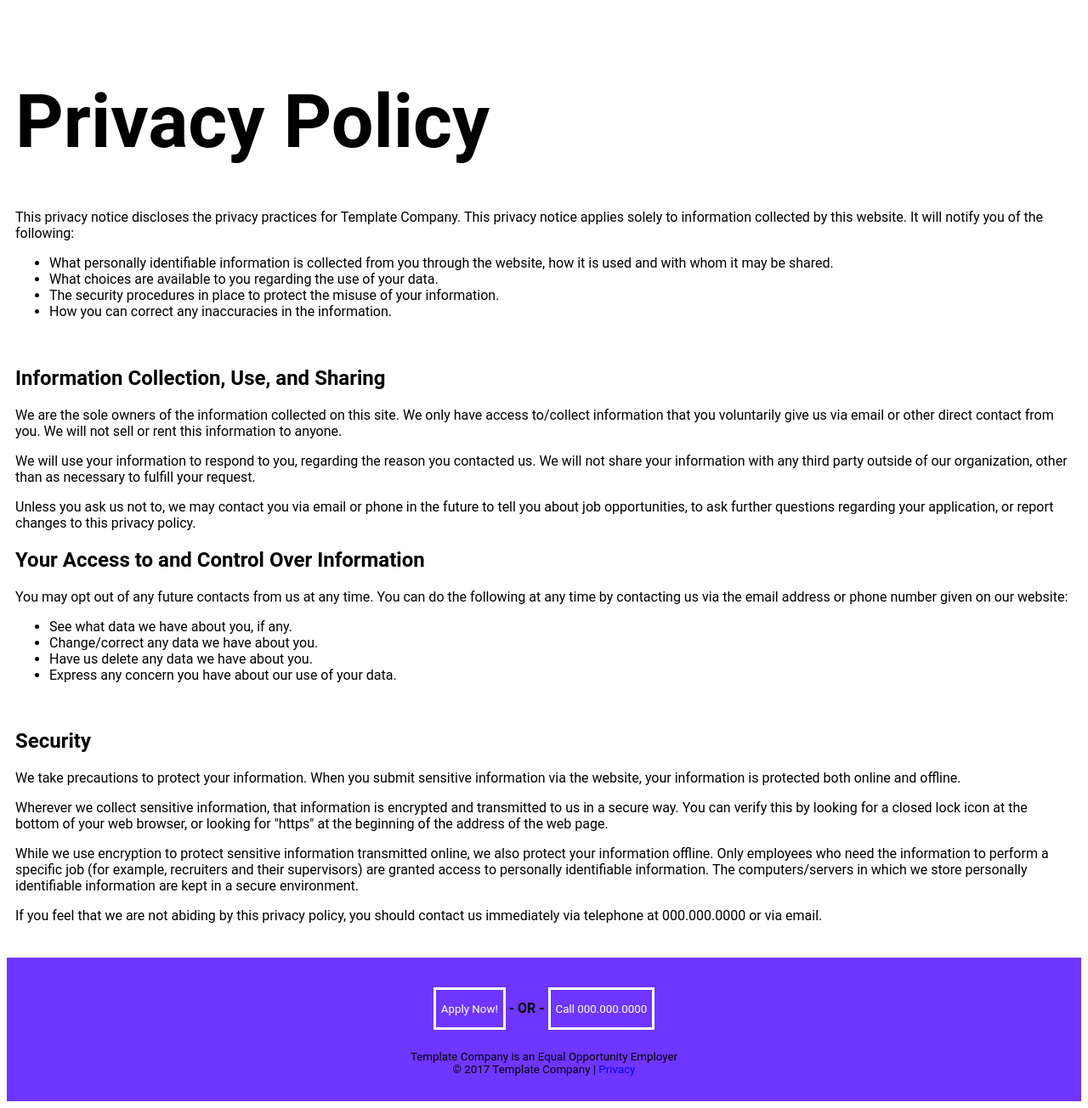
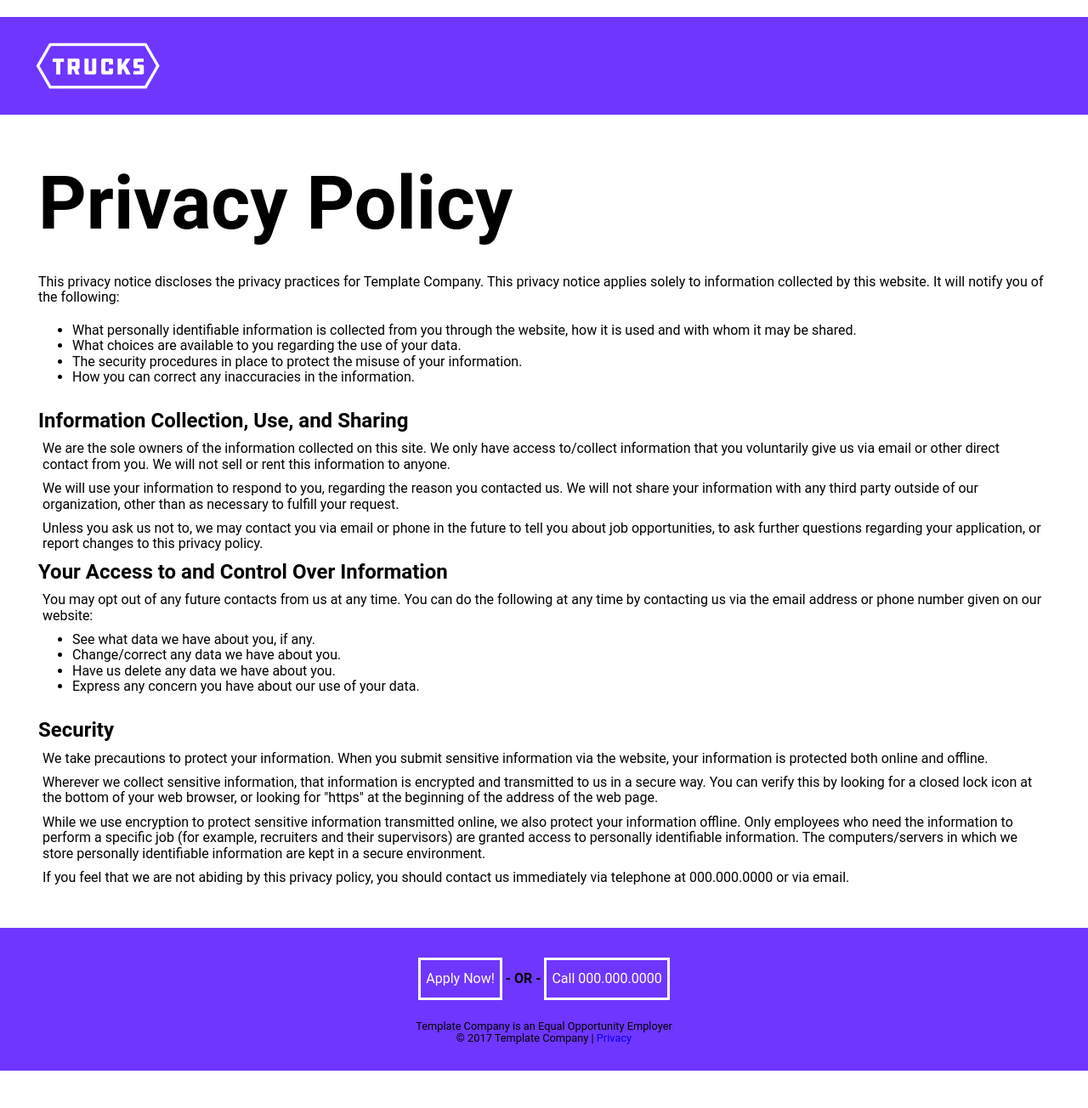
Before and after one commit to MurdockC/template, a PHP site: page /privacy in a window 1280 px wide. Shown: the whole page at 85% size. After the commit the page ends 1260 px from the top, so only its background shows below. Run offline with PHP 8.4, Linux system fonts and the light colour scheme; data that the repository does not hold is empty.

Commit message:
new stuff

```diff
--- a/assets/includes/header.php
+++ b/assets/includes/header.php
@@ -15,7 +15,6 @@
 
 		<link rel="shortcut icon" href="<?php echo $siteURL; ?>favicon.ico?v=2">
 
-    <link rel="stylesheet" type-="text/css" href="/assets/css/normalize.css">
     <link rel="stylesheet" type="text/css" href="/assets/css/main.css">
     <script type="text/javascript" href="assets/js/main.js"></script>
 		<title><?php echo $siteTitle; ?> | <?php echo $pageTitle; ?> | <?php echo $phone; ?></title>
--- a/gulpfile.js
+++ b/gulpfile.js
@@ -3,6 +3,8 @@ var gulp = require('gulp'),
 	php = require('gulp-connect-php'),
 	autoprefixer = require('gulp-autoprefixer');
 	browserSync = require('browser-sync');
+	cleanCSS = require('gulp-clean-css');
+
 
 gulp.task('sass', function() {
 	return gulp.src('assets/css/*.scss')
@@ -10,6 +12,7 @@ gulp.task('sass', function() {
 		.pipe(autoprefixer({
       browsers: ['last 2 versions']
     }))
+		.pipe(cleanCSS({compatibility: 'ie8'}))
 		.pipe(gulp.dest('assets/css/'))
 		.pipe(browserSync.reload({stream: true}));
 });
--- a/index.php
+++ b/index.php
@@ -9,7 +9,7 @@
 <header>
 		    <div class="container-full-width primary-bg flex centered-contents padding-lg">
 		        <div class="container-1200 flex nav">
-		            <img class="logo" src="assets/images/logo.png">
+		            <img class="logo" src="assets/images/logo.png" alt="Company Logo">
 		            <span class="desktop-hidden flex">
 									<a onclick="doThis()">
 										<div class="nav-icon-container flex">
--- a/package.json
+++ b/package.json
@@ -12,6 +12,7 @@
     "browser-sync": "^2.18.13",
     "gulp": "^3.9.1",
     "gulp-autoprefixer": "^4.0.0",
+    "gulp-clean-css": "^3.9.0",
     "gulp-connect-php": "^1.0.1",
     "gulp-imagemin": "^3.3.0",
     "gulp-sass": "^3.1.0",
--- a/privacy.php
+++ b/privacy.php
@@ -14,48 +14,52 @@
 <head>
 
   	<link rel="stylesheet" type="text/css" href="/assets/css/main.css">
-  	<style type="text/css">.twelve { padding-bottom: 0px; }</style>
 </head>
 <body>
-<div style="margin-top: 30px; padding: 10px; "class="container">
-	<div class="row">
-		<div style="margin-bottom: 30px;" class="twelve columns <?php //showhide for mobile tabs ?>showhide">
-				<h1>Privacy Policy</h1>
+<div class="containern container-full-width centered-contents flex flex-column  paddin-xl">
+	<div class="container-full-width self-start self-centered margin-lg flex primary-bg  padding-lg centered-contents ">
+		<div class="container-1200 self-centered">
+			<img class="logo self-start" src="assets/images/logo.png" alt="Company Logo">
+		</div>
+</div>
+	<div class="container-1200 self-start self-centered margin-xl flex">
+		<div>
+				<h1 style="margin-top: 0px;" class="margin-sm margin-tb-xl">Privacy Policy</h1>
 
-			<p>This privacy notice discloses the privacy practices for <?php echo $company; ?>. This privacy notice applies solely to information collected by this website. It will notify you of the following:</p>
+			<p class="margin-sm margin-tb-lg">This privacy notice discloses the privacy practices for <?php echo $company; ?>. This privacy notice applies solely to information collected by this website. It will notify you of the following:</p>
 
-			<ul>
+			<ul class="margin-sm">
 				<li>What personally identifiable information is collected from you through the website, how it is used and with whom it may be shared.</li>
 				<li>What choices are available to you regarding the use of your data.</li>
 				<li>The security procedures in place to protect the misuse of your information.</li>
 				<li>How you can correct any inaccuracies in the information. </li>
 			</ul>
       <br>
-			<h2>Information Collection, Use, and Sharing</h2>
-			<p>We are the sole owners of the information collected on this site. We only have access to/collect information that you voluntarily give us via email or other direct contact from you. We will not sell or rent this information to anyone.</p>
+			<h2 class="margin-sm">Information Collection, Use, and Sharing</h2>
+			<p class="margin-md">We are the sole owners of the information collected on this site. We only have access to/collect information that you voluntarily give us via email or other direct contact from you. We will not sell or rent this information to anyone.</p>
 
-			<p>We will use your information to respond to you, regarding the reason you contacted us. We will not share your information with any third party outside of our organization, other than as necessary to fulfill your request.</p>
+			<p class="margin-md">We will use your information to respond to you, regarding the reason you contacted us. We will not share your information with any third party outside of our organization, other than as necessary to fulfill your request.</p>
 
-			<p>Unless you ask us not to, we may contact you via email or phone in the future to tell you about job opportunities, to ask further questions regarding your application, or report changes to this privacy policy.</p>
+			<p class="margin-md">Unless you ask us not to, we may contact you via email or phone in the future to tell you about job opportunities, to ask further questions regarding your application, or report changes to this privacy policy.</p>
 
-			<h2>Your Access to and Control Over Information</h2>
-			<p>You may opt out of any future contacts from us at any time. You can do the following at any time by contacting us via the email address or phone number given on our website:</p>
+			<h2 class="margin-sm">Your Access to and Control Over Information</h2>
+			<p class="margin-md">You may opt out of any future contacts from us at any time. You can do the following at any time by contacting us via the email address or phone number given on our website:</p>
 
-			<ul>
+			<ul class="margin-sm">
 				<li>See what data we have about you, if any.</li>
 				<li>Change/correct any data we have about you.</li>
 				<li>Have us delete any data we have about you.</li>
 				<li>Express any concern you have about our use of your data.</li>
 			</ul>
       <br>
-			<h2>Security</h2>
-			<p>We take precautions to protect your information. When you submit sensitive information via the website, your information is protected both online and offline.</p>
+			<h2 class="margin-sm">Security</h2>
+			<p class="margin-md">We take precautions to protect your information. When you submit sensitive information via the website, your information is protected both online and offline.</p>
 
-			<p>Wherever we collect sensitive information, that information is encrypted and transmitted to us in a secure way. You can verify this by looking for a closed lock icon at the bottom of your web browser, or looking for "https" at the beginning of the address of the web page.</p>
+			<p class="margin-md">Wherever we collect sensitive information, that information is encrypted and transmitted to us in a secure way. You can verify this by looking for a closed lock icon at the bottom of your web browser, or looking for "https" at the beginning of the address of the web page.</p>
 
-			<p>While we use encryption to protect sensitive information transmitted online, we also protect your information offline. Only employees who need the information to perform a specific job (for example, recruiters and their supervisors) are granted access to personally identifiable information. The computers/servers in which we store personally identifiable information are kept in a secure environment.</p>
+			<p class="margin-md">While we use encryption to protect sensitive information transmitted online, we also protect your information offline. Only employees who need the information to perform a specific job (for example, recruiters and their supervisors) are granted access to personally identifiable information. The computers/servers in which we store personally identifiable information are kept in a secure environment.</p>
 
-			<p>If you feel that we are not abiding by this privacy policy, you should contact us immediately via telephone at <?php echo $phone; ?> or via email.</p>
+			<p class="margin-md">If you feel that we are not abiding by this privacy policy, you should contact us immediately via telephone at <?php echo $phone; ?> or via email.</p>
 
 		</div>
 	</div>
```
Also changed, not shown: assets/css/main.scss (+1 -0 lines), assets/css/normalize.css (deleted, +0 -1 lines), referral-testing.php (added, +91 -0 lines), assets/css/main.css, package-lock.json, 1 other file.
